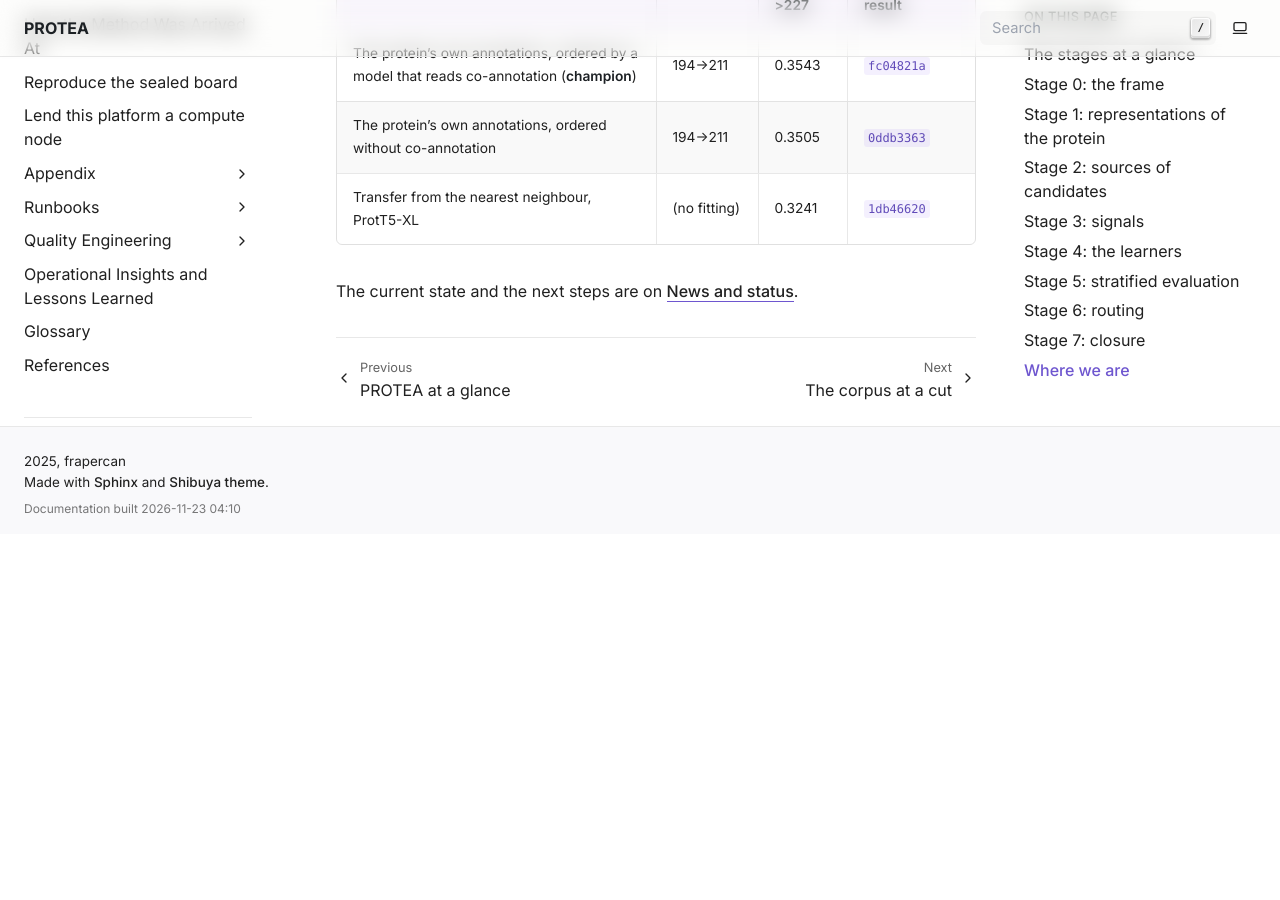
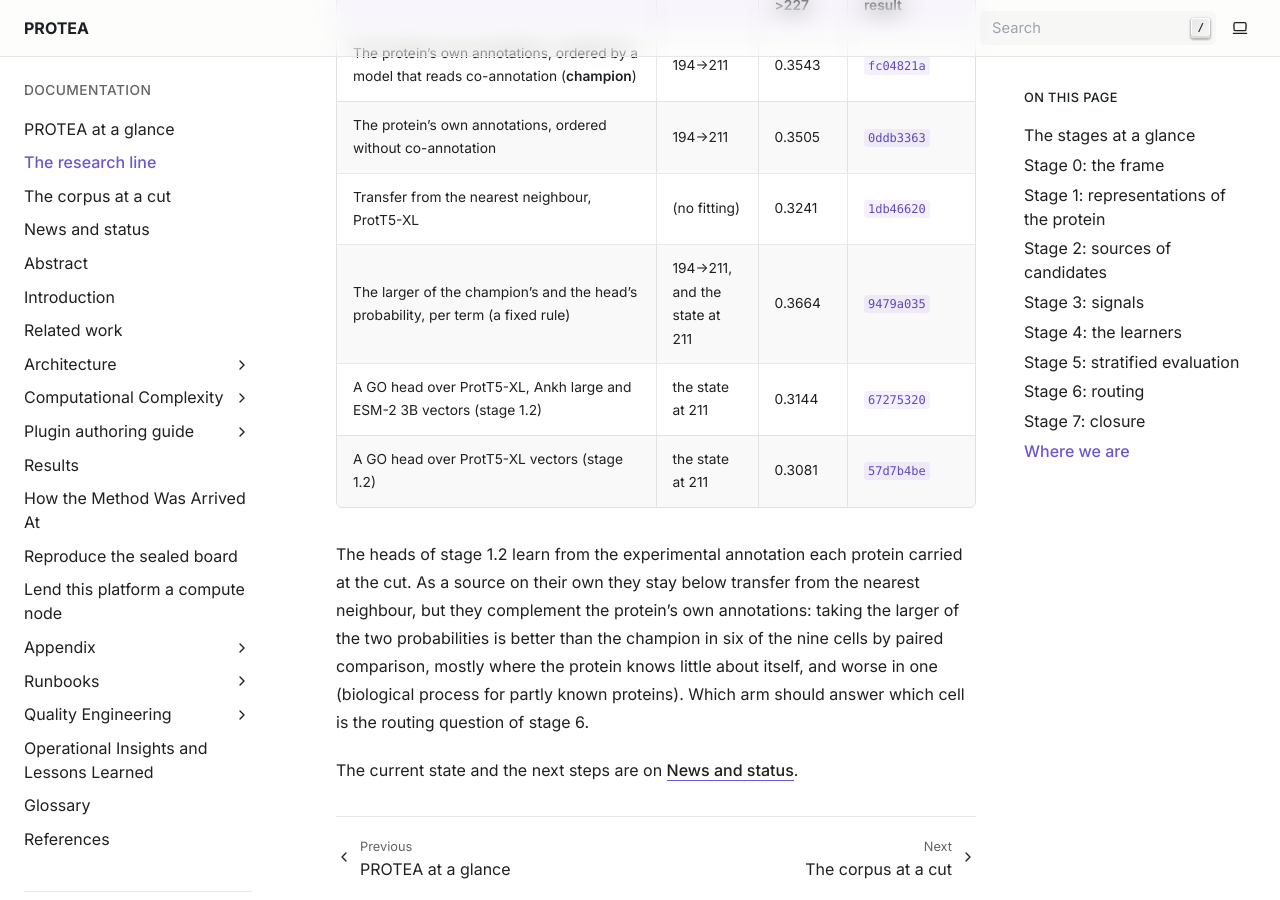
Before and after one commit to frapercan/PROTEA, a Sphinx documentation site: the page built from docs/source/research_line.rst, in a window 1280 px wide and 900 px high, scrolled down 6139 px. Built offline with Sphinx 7.4.7, drawn with Linux system fonts in a browser that asks for light colours; before the commit the page ends 6673 px from its top, so only the background shows below that.

Commit message:
docs(research-line): the stage 1.2 heads and their combination with the champion, measured
Three arms measured on 211->227 in the development store on the night
of 2026-11-23, each row naming its evaluation result (all read raw):
- a GO head over ProtT5-XL vectors, fitted on the experimental state
  at 211: 0.3081 (57d7b4be);
- the same over ProtT5-XL, Ankh large and ESM-2 3B, concatenated:
  0.3144 (67275320);
- the larger of the champion's and the first head's probability per
  term, a fixed rule: 0.3664 (9479a035), better than the champion in
  six cells by paired comparison and worse in PK-BPO.

The news file gets a dated announcement of it. Both are editorial and
wait for the author's review; the status block still names the champion
of the declared rule, which the author decides.

```diff
--- a/docs/source/_data/news.json
+++ b/docs/source/_data/news.json
@@ -20,6 +20,12 @@
   ]
  },
  "announcements": [
+  {
+   "date": "2026-11-23",
+   "title": "Learned vectors complement what a protein says about itself",
+   "body": "A GO head learned over ProtT5-XL vectors from the experimental annotation known at the cut is weaker than nearest-neighbour transfer on its own, but taking the larger of its probability and the champion's reaches 0.3664 on 211->227, better than the champion in six of the nine cells by paired comparison.",
+   "link": "research_line"
+  },
   {
    "date": "2026-11-23",
    "title": "One research line, by stages",
--- a/docs/source/research_line.rst
+++ b/docs/source/research_line.rst
@@ -277,5 +277,26 @@ F-measure, mean of the nine cells):
      - (no fitting)
      - 0.3241
      - ``1db46620``
+   * - The larger of the champion's and the head's probability, per term (a
+       fixed rule)
+     - 194->211, and the state at 211
+     - 0.3664
+     - ``9479a035``
+   * - A GO head over ProtT5-XL, Ankh large and ESM-2 3B vectors (stage 1.2)
+     - the state at 211
+     - 0.3144
+     - ``67275320``
+   * - A GO head over ProtT5-XL vectors (stage 1.2)
+     - the state at 211
+     - 0.3081
+     - ``57d7b4be``
+
+The heads of stage 1.2 learn from the experimental annotation each protein
+carried at the cut. As a source on their own they stay below transfer from the
+nearest neighbour, but they complement the protein's own annotations: taking the
+larger of the two probabilities is better than the champion in six of the nine
+cells by paired comparison, mostly where the protein knows little about itself,
+and worse in one (biological process for partly known proteins). Which arm
+should answer which cell is the routing question of stage 6.
 
 The current state and the next steps are on :doc:`news`.
```
